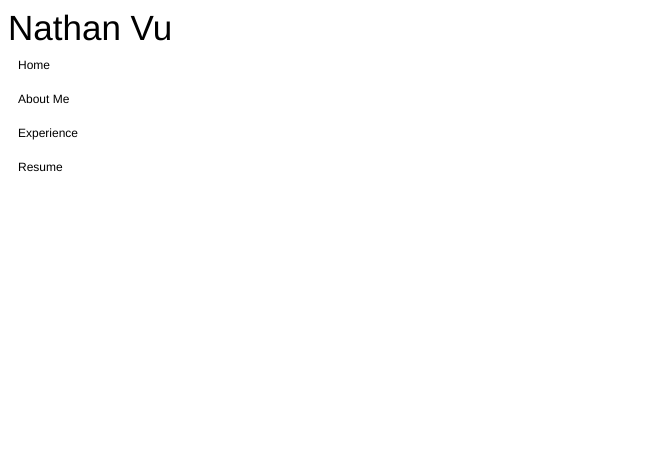
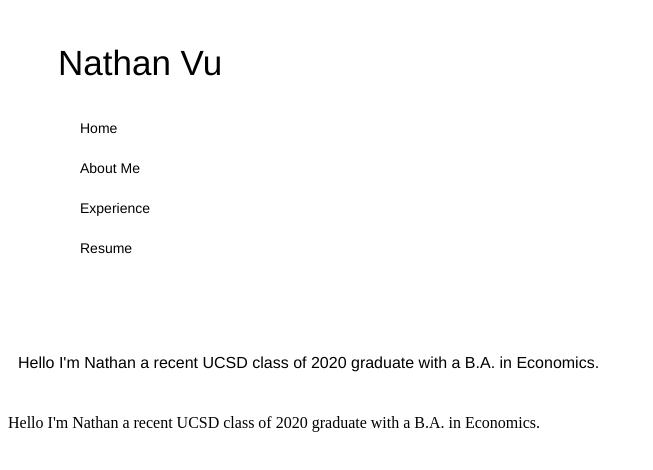
Before and after one commit to combinathan/combinathan.github.io, a plain HTML site: page index.html in a window 1280 px wide. Shown: the whole page, without its empty margins (0-653 px from the left). Drawn offline with nearby package versions, Linux system fonts and the light colour scheme.

Commit message:
Update index.html

```diff
--- a/index.html
+++ b/index.html
@@ -1,37 +1,69 @@
 <!DOCTYPE html>
+<head>
+  <link rel="stylesheet" type="text/css" href="css.css">
+  <script src="jquery-3.4.0.min.js"></script>
+</head>
+
+<body>
   <style>
       .header {
           font-family: helvetica;
           font-size: 35px;
+          top: 35px;
+          left: 50px;
+          position: relative;
+
       }
+
       .navbar{
           width: 100px;
-        position: absolute;
-
+          padding: 60px;
+          position: sti;
       }
 
       .navbar a{
           color: black;
           display: block;
-        padding: 10px;
+          padding: 12px;
           text-decoration: none;
           font-family: helvetica;
-        font-size: 12px;
+          font-size: 14px;
       }
 
       .navbar a:hover {
           background-color: orange;
       }
 
-    p {
+      #homePage {
           font-family: helvetica;
+          padding: 10px;
       }
+
+      ul {
+        margin: 0;
+        padding: 0;
+        list-style-type: none;
+      }
+
   </style>
 
+  <main>
     <h class="header">Nathan Vu</h>
     <div class="navbar">
-    <a href="#">Home</a>
-    <a href="#">About Me</a>
-    <a href="#">Experience</a>
-    <a href="#">Resume</a>
+      <ul>
+        <li><a href="#homePage">Home</a></li>
+        <li><a href="#aboutMe">About Me</a></li>
+        <li><a href="#experiences">Experience</a></li>
+        <li><a href="#resume">Resume</a></li>
+      </ul>
     </div>
+
+    <div id="homePage">
+      <p> Hello I'm Nathan a recent UCSD class of 2020 graduate with a B.A. in Economics. </p>
+    </div>
+    <div id="About Me">
+      <p> Hello I'm Nathan a recent UCSD class of 2020 graduate with a B.A. in Economics. </p>
+    </div>
+
+  </main>
+</body>
```
Lines whose indentation alone changed are shown as unchanged.
